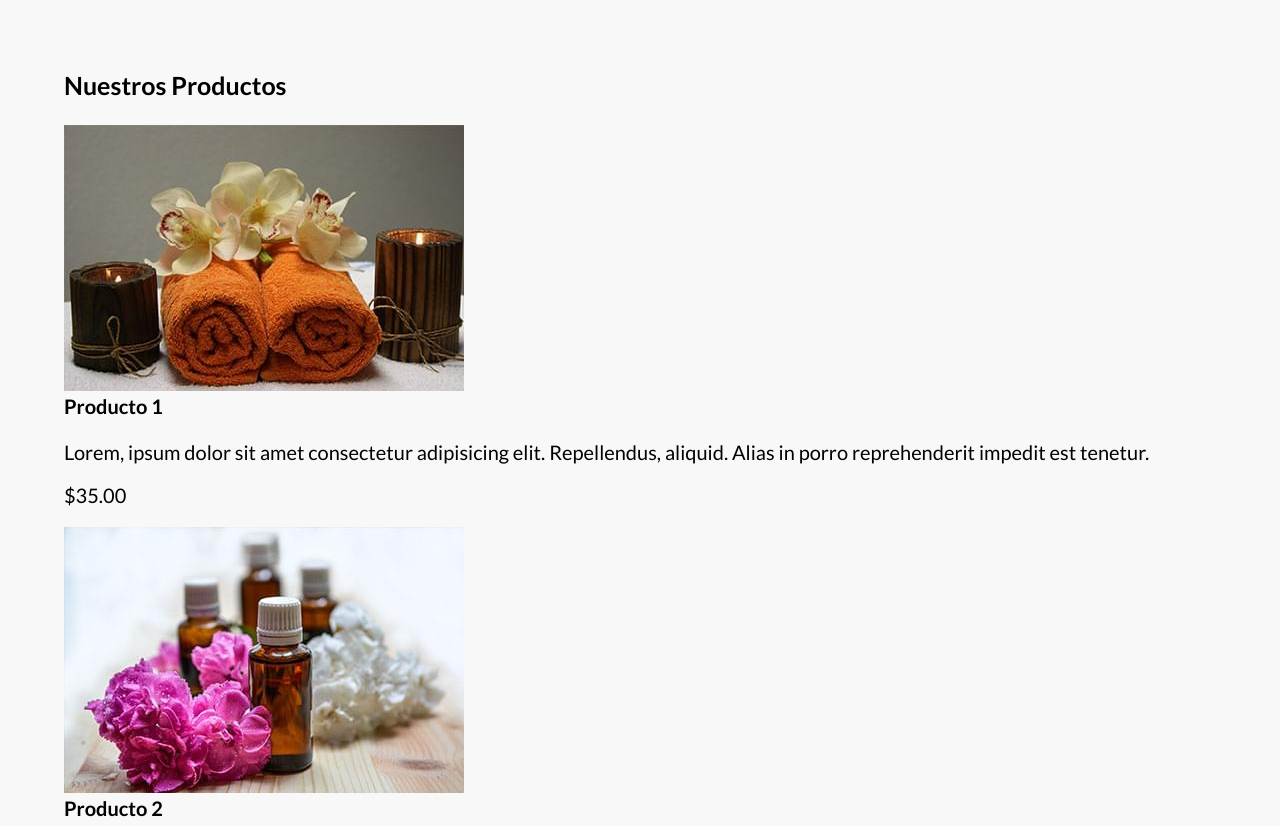
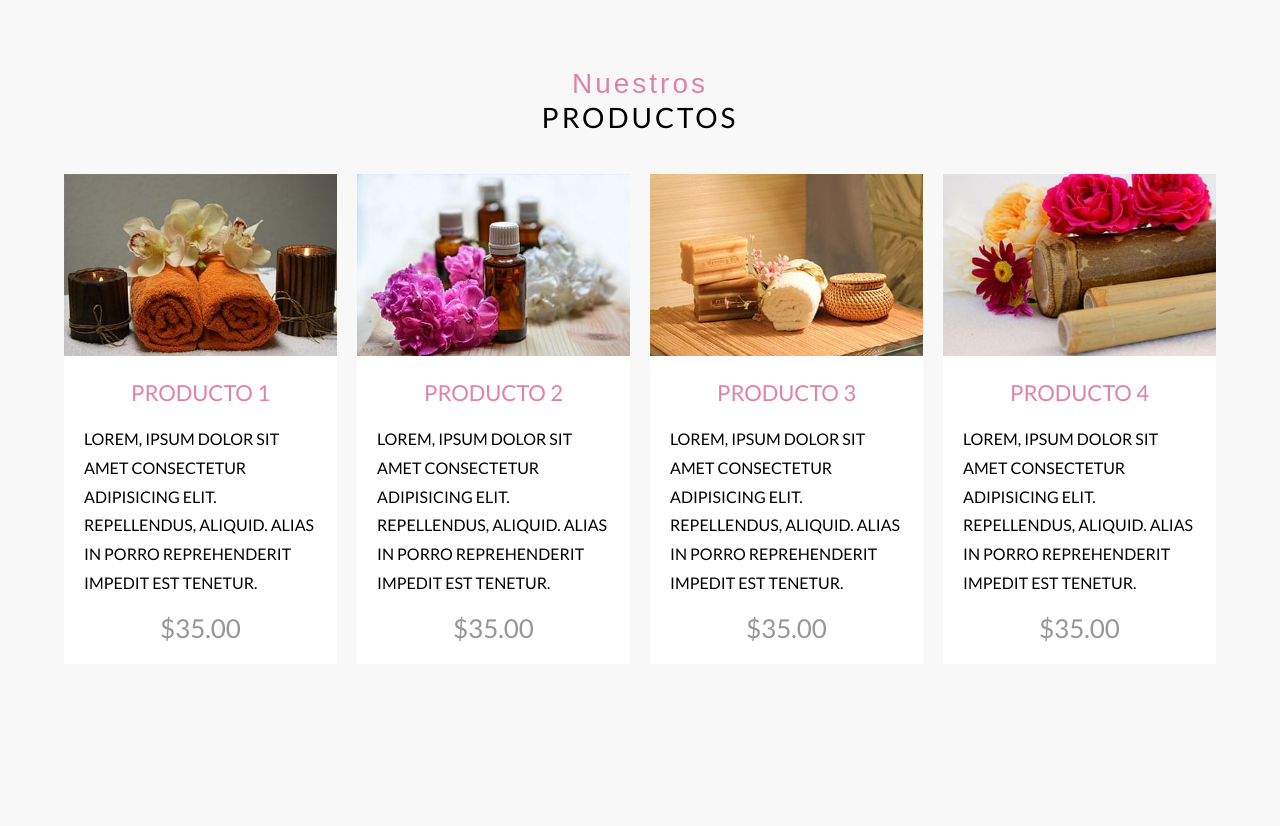
Before and after one commit to Ara-Polanco/salonSpa, a website: page index.html in a window 1280 px wide. Shown: the part 2329-3155 px from the top of the page. After the commit the page ends 3043 px from the top, so only its background shows below. Drawn offline with Linux system fonts and the light colour scheme; a web font is replaced by a local one.

Commit message:
Adding: styles to main section

```diff
--- a/index.html
+++ b/index.html
@@ -156,7 +156,11 @@
         <div class="productos__grid">
 
             <div class="producto">
-                <img class="producto__imagen" src="/build/img/producto_01.jpg" alt="Imagen Producto">
+
+                <div class="producto__mask">
+                    <img class="producto__imagen" src="/build/img/producto_01.jpg" alt="Imagen Producto">
+                </div>
+
 
                 <div class="producto__contenido">
                     <h3 class="producto__nombre">Producto 1</h3>
@@ -166,7 +170,10 @@
             </div>
 
             <div class="producto">
-                <img class="producto__imagen" src="/build/img/producto_02.jpg" alt="Imagen Producto">
+
+                <div class="producto__mask">
+                    <img class="producto__imagen" src="/build/img/producto_02.jpg" alt="Imagen Producto">
+                </div>
 
                 <div class="producto__contenido">
                     <h3 class="producto__nombre">Producto 2</h3>
@@ -176,7 +183,9 @@
             </div>
 
             <div class="producto">
-                <img class="producto__imagen" src="/build/img/producto_03.jpg" alt="Imagen Producto">
+                <div class="producto__mask">
+                    <img class="producto__imagen" src="/build/img/producto_03.jpg" alt="Imagen Producto">
+                </div>
 
                 <div class="producto__contenido">
                     <h3 class="producto__nombre">Producto 3</h3>
@@ -186,7 +195,9 @@
             </div>
 
             <div class="producto">
-                <img class="producto__imagen" src="/build/img/producto_04.jpg" alt="Imagen Producto">
+                <div class="producto__mask">
+                    <img class="producto__imagen" src="/build/img/producto_04.jpg" alt="Imagen Producto">
+                </div>
 
                 <div class="producto__contenido">
                     <h3 class="producto__nombre">Producto 4</h3>
--- a/src/scss/ui/contenido/_index.scss
+++ b/src/scss/ui/contenido/_index.scss
@@ -1,3 +1,4 @@
 @forward 'bienvenida';
 @forward 'cards';
 @forward 'horarios';
+@forward 'productos';
--- /dev/null
+++ b/src/scss/ui/contenido/_productos.scss
@@ -0,0 +1,63 @@
+@use 'base/variables' as v;
+@use 'base/mixins' as m;
+
+.productos {
+
+    &__heading {
+        @include m.headingCursiva;
+        margin-bottom: v.$separacion;
+    }
+
+    &__grid {
+        @include m.grid(1, 2rem);
+
+        @include m.tablet {
+            @include m.grid(2, v.$separacion);
+        }
+
+        @include m.desktop {
+            @include m.grid(4, 2rem);
+        }
+    }
+}
+
+.producto {
+
+    &__mask {
+        overflow: hidden;
+    }
+
+    &__imagen {
+        width: 100%;
+        transition-property: transform;
+        transition-duration: .3s;
+
+        &:hover {
+            transform: scale(1.2);
+        }
+    }
+    &__contenido {
+
+        background-color: v.$blanco;
+        padding: 2rem;
+    }
+
+    &__nombre {
+        color: v.$secundario;
+        @include m.heading;
+        font-size: 2.2rem;
+    }
+
+    &__descripcion {
+        font-size: 1.6rem;
+        text-transform: uppercase;
+        line-height: 1.8;
+    }
+
+    &__precio {
+        text-align: center;
+        color: v.$gris;
+        font-size: 2.6rem;
+        margin: 0;
+    }
+}
```
Also changed, not shown: build/css/app.css, 1 other file.
